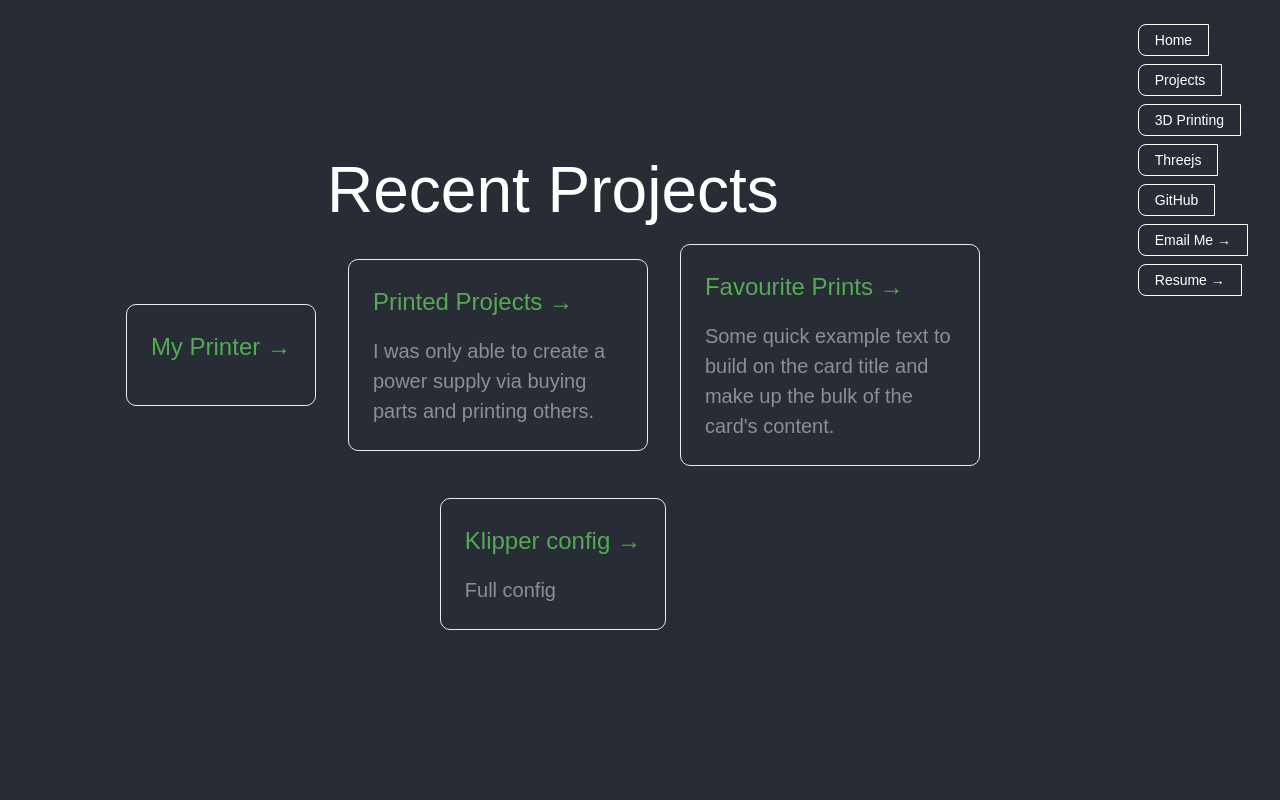
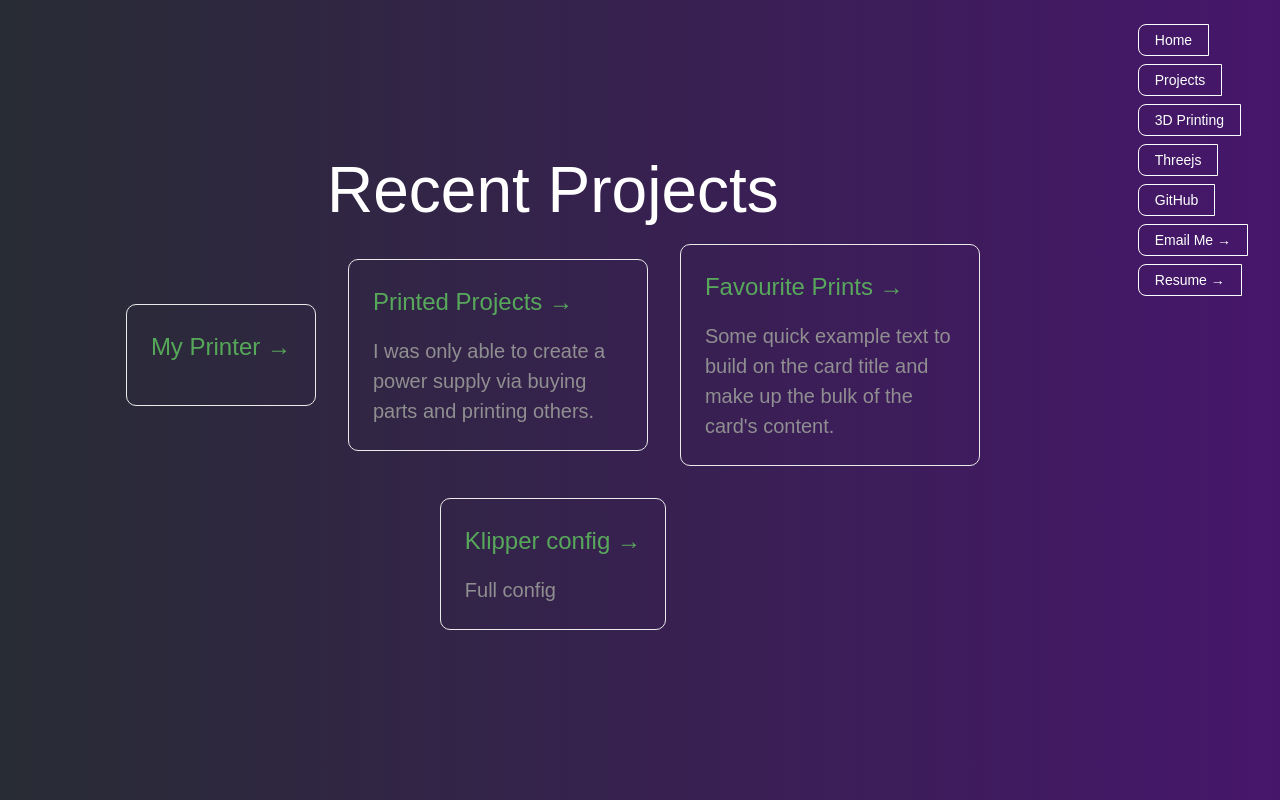
Before and after one commit to DynamicApproach/Website, a Next.js app: page /infoPages/threedprinting in a window 1280 px wide. Built offline with nearby package versions, Linux system fonts and the light colour scheme.

Commit message:
bg change

```diff
--- a/pages/infoPages/threedprinting.tsx
+++ b/pages/infoPages/threedprinting.tsx
@@ -3,7 +3,10 @@ import Nav from "pages/components/Nav";
 import styles from "styles/Projects.module.css";
 export const threedprinting = () => {
   return (
-    <div className="bg-backgray">
+    <div
+      className="bg-backgray bg-gradient-to-r
+    from-backgray to-albanypurp bg-local"
+    >
       <Nav />
 
       <main className={styles.main}>
```
